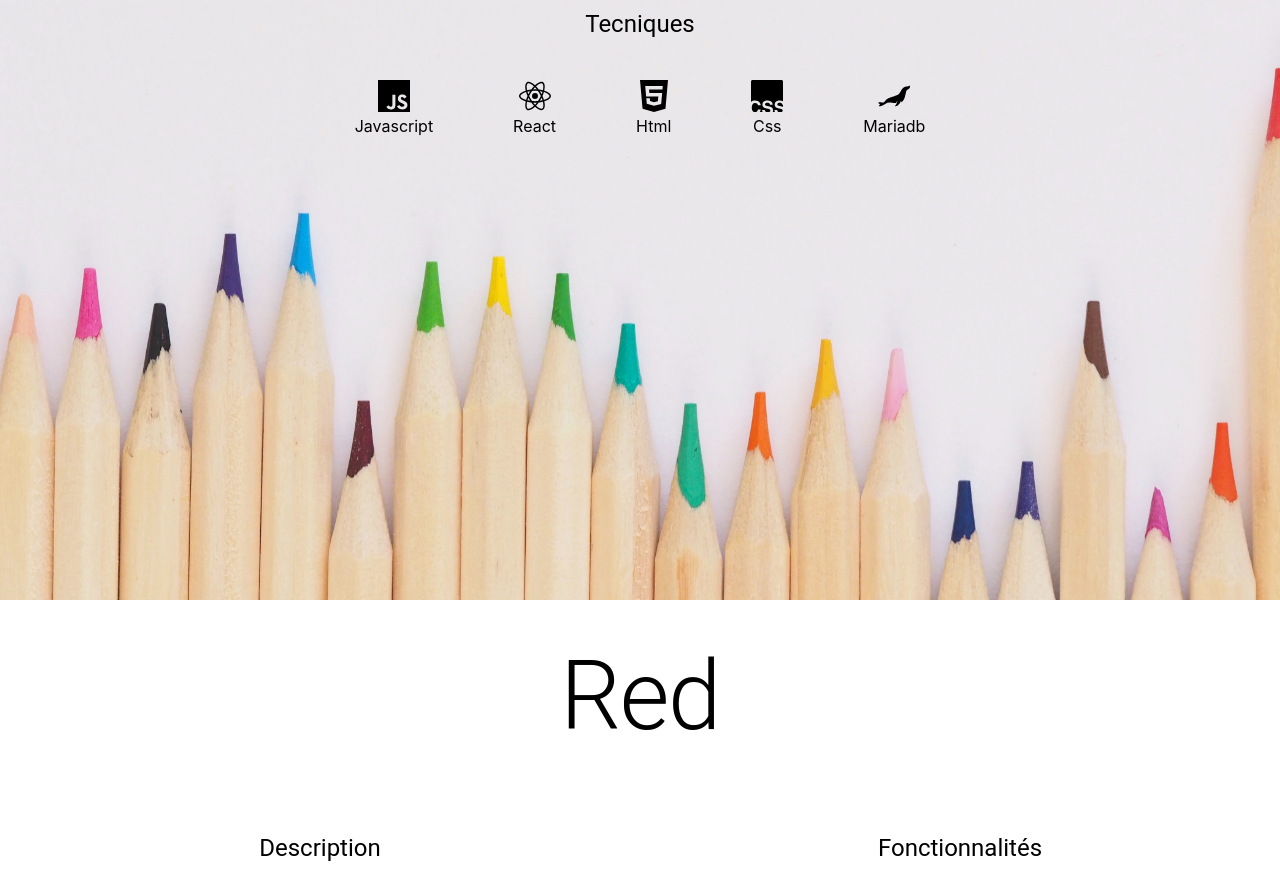
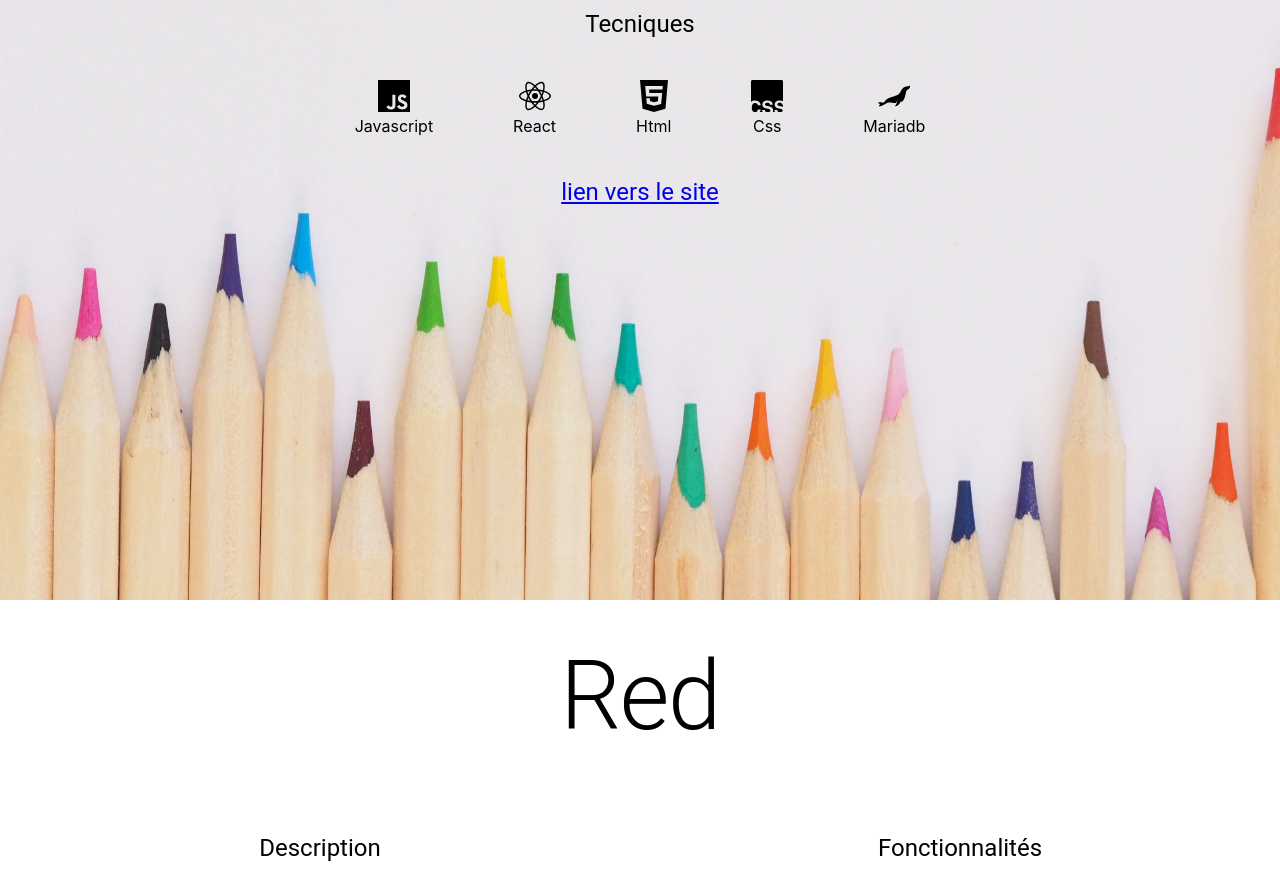
Before and after one commit to Makjang91/Portfolio, a React (Create React App) app: page / in a window 1280 px wide. Shown: the part 2280-3169 px from the top of the page. Built offline with nearby package versions, Linux system fonts and the light colour scheme.

Commit message:
add ClientMangementSystem link

```diff
--- a/src/Marterial-ui/footer.js
+++ b/src/Marterial-ui/footer.js
@@ -20,7 +20,7 @@ class footer extends React.Component{
                     <Grid item style={{paddingLeft:"1rem", paddingRight:"1rem"}}>
                         <Button variant="contained" href="https://github.com/Makjang91">
                             <SiGithub size={40}/>
-                    </Button>
+                        </Button>
                     </Grid>
                 </Grid>
                 <Box mt={3} style={{ textAlign: 'center'}}>
--- a/src/Projets/ClientManagement_React.js
+++ b/src/Projets/ClientManagement_React.js
@@ -8,6 +8,7 @@ import ListItem from '@material-ui/core/ListItem';
 import ListItemText from '@material-ui/core/ListItemText';
 import ListItemIcon from '@material-ui/core/ListItemIcon';
 import FiberManualRecordIcon from '@material-ui/icons/FiberManualRecord';
+import Button from '@material-ui/core/Button';
 
 import { SiCsswizardry, SiHtml5, SiJavascript, SiMariadb, SiReact } from "react-icons/si";
 
@@ -131,6 +132,13 @@ class ClientManagementSystme extends React.Component {
                         </Grid>
                     </Grid>
                 </Grid>
+                <Grid container justify="center">
+                    <Box mt={5}>
+                        <Typography variant="h5">
+                            <a href="/js">lien vers le site</a>
+                        </Typography>
+                    </Box>
+                </Grid>
 
             </div>
         )
```
